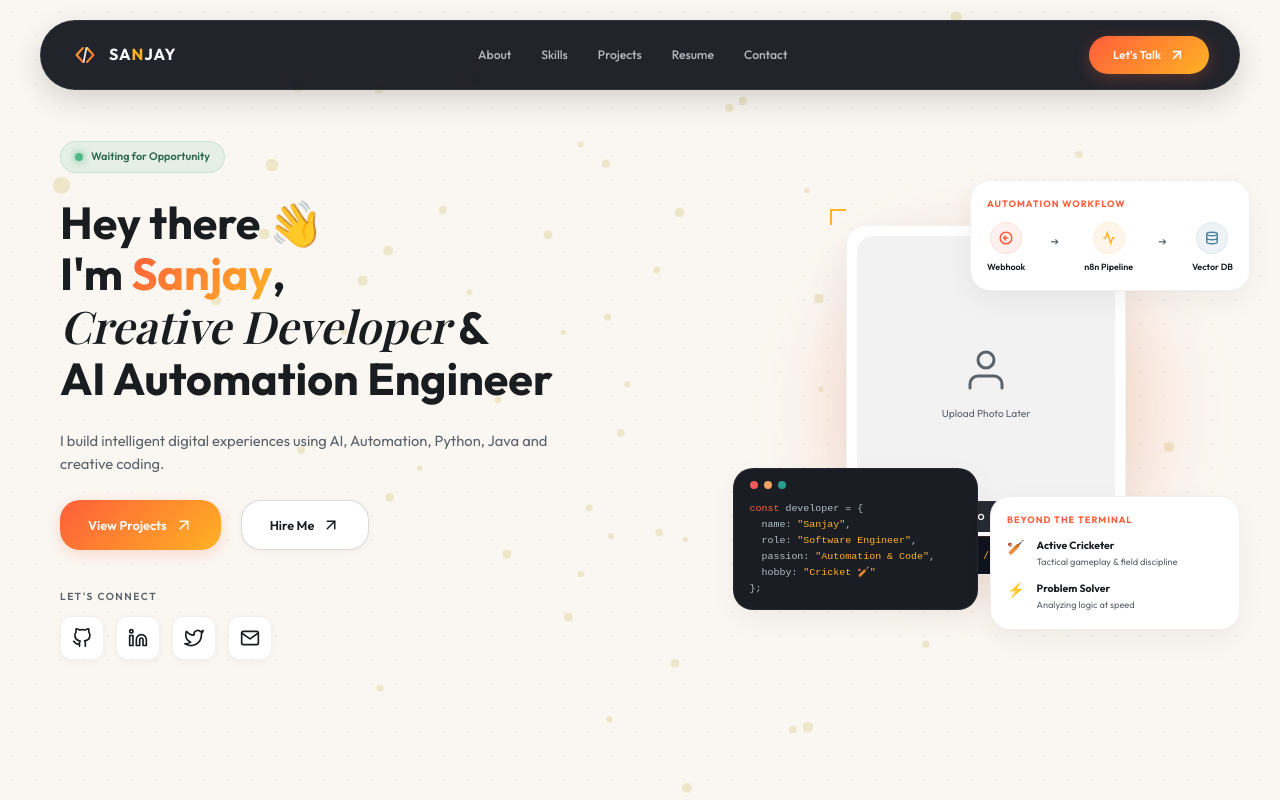
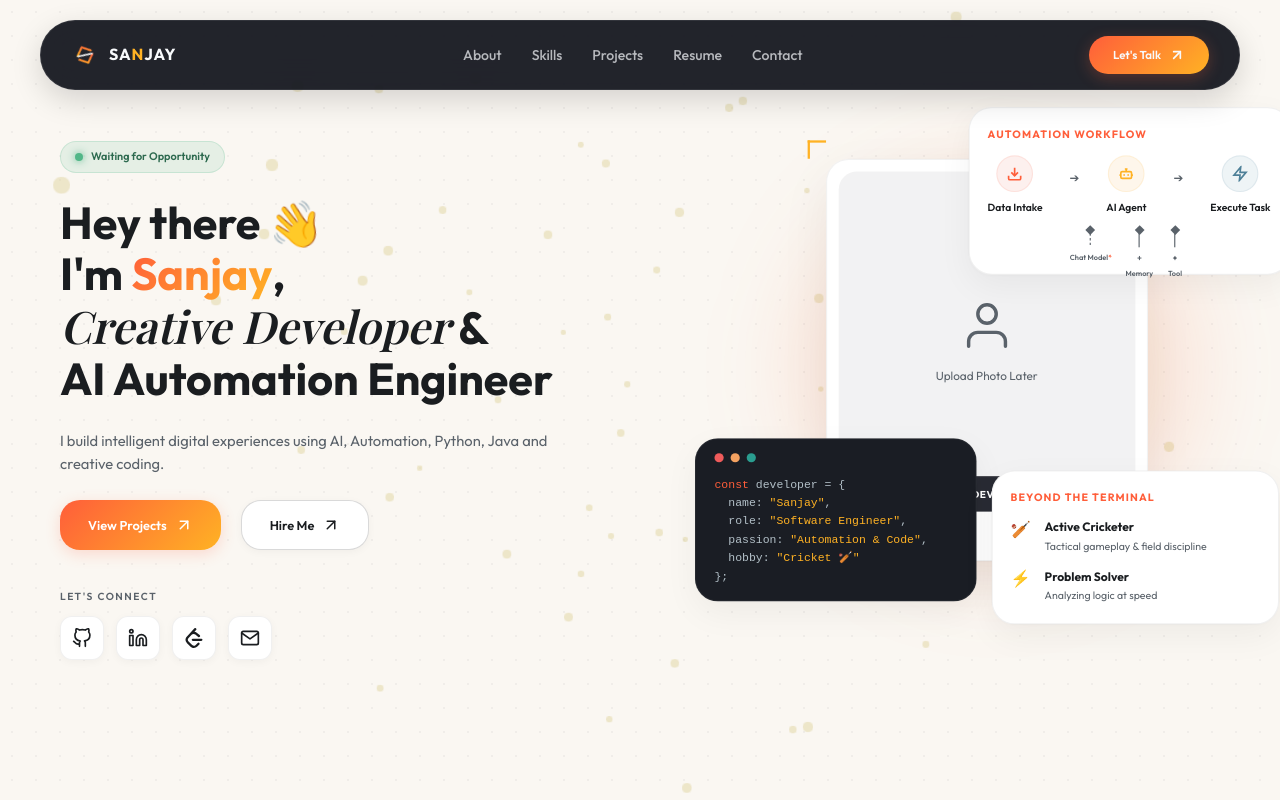
Before and after one commit to sanjay-jetx/Portfolio, a React (Vite) app: page / in a window 1280 px wide. Built offline with nearby package versions, Linux system fonts and the light colour scheme; a web font is replaced by a local one.

Commit message:
Scale up hero visuals by 15% and update AI agent UI

```diff
--- a/src/components/Hero/Hero.tsx
+++ b/src/components/Hero/Hero.tsx
@@ -1,5 +1,6 @@
 import React, { useState, useEffect } from 'react';
 import { motion } from 'framer-motion';
+import { SiLeetcode } from 'react-icons/si';
 
 const Hero: React.FC = () => {
   const [copied, setCopied] = useState(false);
@@ -23,7 +24,7 @@ const Hero: React.FC = () => {
   }, []);
 
   const copyToClipboard = () => {
-    navigator.clipboard.writeText("sanjay@example.com"); // Replace with actual email later
+    navigator.clipboard.writeText("sanjaynathiya81@gmail.com");
     setCopied(true);
     setTimeout(() => setCopied(false), 2000);
   };
@@ -93,14 +94,14 @@ const Hero: React.FC = () => {
           <motion.div className="social-connect" variants={itemVariants}>
             <span className="connect-label">Let's connect</span>
             <div className="social-icons">
-              <a href="https://github.com" target="_blank" rel="noopener noreferrer" className="social-icon-link" title="GitHub">
+              <a href="https://github.com/sanjay-jetx" target="_blank" rel="noopener noreferrer" className="social-icon-link" title="GitHub">
                 <svg width="20" height="20" viewBox="0 0 24 24" fill="none" stroke="currentColor" strokeWidth="2" strokeLinecap="round" strokeLinejoin="round"><path d="M9 19c-5 1.5-5-2.5-7-3m14 6v-3.87a3.37 3.37 0 0 0-.94-2.61c3.14-.35 6.44-1.54 6.44-7A5.44 5.44 0 0 0 20 4.77 5.07 5.07 0 0 0 19.91 1S18.73.65 16 2.48a13.38 13.38 0 0 0-7 0C6.27.65 5.09 1 5.09 1A5.07 5.07 0 0 0 5 4.77a5.44 5.44 0 0 0-1.5 3.78c0 5.42 3.3 6.61 6.44 7A3.37 3.37 0 0 0 9 18.13V22"></path></svg>
               </a>
-              <a href="https://linkedin.com" target="_blank" rel="noopener noreferrer" className="social-icon-link" title="LinkedIn">
+              <a href="https://www.linkedin.com/in/sanjay-m-86830426a/" target="_blank" rel="noopener noreferrer" className="social-icon-link" title="LinkedIn">
                 <svg width="20" height="20" viewBox="0 0 24 24" fill="none" stroke="currentColor" strokeWidth="2" strokeLinecap="round" strokeLinejoin="round"><path d="M16 8a6 6 0 0 1 6 6v7h-4v-7a2 2 0 0 0-2-2 2 2 0 0 0-2 2v7h-4v-7a6 6 0 0 1 6-6z"></path><rect x="2" y="9" width="4" height="12"></rect><circle cx="4" cy="4" r="2"></circle></svg>
               </a>
-              <a href="https://twitter.com" target="_blank" rel="noopener noreferrer" className="social-icon-link" title="Twitter">
-                <svg width="20" height="20" viewBox="0 0 24 24" fill="none" stroke="currentColor" strokeWidth="2" strokeLinecap="round" strokeLinejoin="round"><path d="M23 3a10.9 10.9 0 0 1-3.14 1.53 4.48 4.48 0 0 0-7.86 3v1A10.66 10.66 0 0 1 3 4s-4 9 5 13a11.64 11.64 0 0 1-7 2c9 5 20 0 20-11.5a4.5 4.5 0 0 0-.08-.83A7.72 7.72 0 0 0 23 3z"></path></svg>
+              <a href="https://leetcode.com/u/s4njay/" target="_blank" rel="noopener noreferrer" className="social-icon-link" title="LeetCode">
+                <SiLeetcode size={20} />
               </a>
               <button onClick={copyToClipboard} className="social-icon-link email-btn" title="Copy Email">
                 {copied ? (
@@ -147,18 +148,14 @@ const Hero: React.FC = () => {
                   }}
                 /> */}
                 <div className="photo-brand-overlay">
-                  <span className="brand-logo text-orange">MLH</span>
+                  <span className="brand-logo text-orange">PEC-Hacks</span>
                   <span className="brand-divider">|</span>
-                  <span className="brand-logo">Devfolio</span>
+                  <span className="brand-logo">DEVFOLIO</span>
                   <span className="brand-divider">|</span>
-                  <span className="brand-logo">orkes</span>
-                  <span className="brand-divider">|</span>
-                  <span className="brand-logo text-blue">IEEE</span>
+                  <span className="brand-logo text-blue">ECSoc</span>
                 </div>
               </div>
-              <div className="photo-coords">
-                LAT: 13.0827° N / LON: 80.2707° E
-              </div>
+
             </div>
           </motion.div>
 
@@ -196,26 +193,59 @@ const Hero: React.FC = () => {
             whileHover={widgetHover}
           >
             <div className="widget-title">AUTOMATION WORKFLOW</div>
-            <div className="workflow-steps">
-              <div className="step-node" title="Webhook Trigger">
+            <div className="workflow-steps" style={{ paddingBottom: '35px' }}>
+              <div className="step-node" title="Data Intake">
                 <div className="step-icon webhook">
-                  <svg width="14" height="14" viewBox="0 0 24 24" fill="none" stroke="currentColor" strokeWidth="2.5"><circle cx="12" cy="12" r="10"></circle><polyline points="12 8 8 12 12 16"></polyline><line x1="16" y1="12" x2="8" y2="12"></line></svg>
+                  <svg width="14" height="14" viewBox="0 0 24 24" fill="none" stroke="currentColor" strokeWidth="2.5"><path d="M21 15v4a2 2 0 0 1-2 2H5a2 2 0 0 1-2-2v-4"></path><polyline points="7 10 12 15 17 10"></polyline><line x1="12" y1="15" x2="12" y2="3"></line></svg>
                 </div>
-                <span>Webhook</span>
+                <span>Data Intake</span>
               </div>
               <div className="step-arrow">➔</div>
-              <div className="step-node" title="n8n Pipeline">
+              <div className="step-node" title="AI Agent" style={{ position: 'relative' }}>
                 <div className="step-icon n8n">
-                  <svg width="14" height="14" viewBox="0 0 24 24" fill="none" stroke="currentColor" strokeWidth="2.5"><path d="M22 12h-4l-3 9L9 3l-3 9H2"></path></svg>
+                  <svg width="14" height="14" viewBox="0 0 24 24" fill="none" stroke="currentColor" strokeWidth="2.5"><rect x="4" y="9" width="16" height="10" rx="2" ry="2"></rect><path d="M12 9V5"></path><path d="M10 5h4"></path><path d="M9 13v2"></path><path d="M15 13v2"></path><path d="M4 14H2"></path><path d="M22 14h-2"></path></svg>
                 </div>
-                <span>n8n Pipeline</span>
+                <span>AI Agent</span>
+
+                {/* Agent Sub-nodes Diagram */}
+                <div style={{
+                  position: 'absolute', top: '100%', left: '50%', transform: 'translateX(-50%)',
+                  display: 'flex', gap: '12px', marginTop: '10px', pointerEvents: 'none', whiteSpace: 'nowrap'
+                }}>
+                  {/* Chat Model */}
+                  <div style={{ display: 'flex', flexDirection: 'column', alignItems: 'center', gap: '2px' }}>
+                    <div style={{ width: '6px', height: '6px', background: 'var(--text-muted)', transform: 'rotate(45deg)', marginBottom: '-6px', zIndex: 1 }} />
+                    <svg width="2" height="16" viewBox="0 0 2 16"><line x1="1" y1="0" x2="1" y2="16" stroke="var(--text-muted)" strokeWidth="1" strokeDasharray="2 2"/></svg>
+                    <span style={{ fontSize: '0.5rem', color: 'var(--text-muted)', marginTop: '2px' }}>Chat Model<span style={{color: 'var(--color-rose)'}}>*</span></span>
+                  </div>
+
+                  {/* Memory */}
+                  <div style={{ display: 'flex', flexDirection: 'column', alignItems: 'center', gap: '2px' }}>
+                    <div style={{ width: '6px', height: '6px', background: 'var(--text-muted)', transform: 'rotate(45deg)', marginBottom: '-6px', zIndex: 1 }} />
+                    <div style={{ width: '1px', height: '16px', background: 'var(--text-muted)' }}></div>
+                    <div style={{ width: '14px', height: '14px', background: 'rgba(255,255,255,0.05)', border: '1px solid rgba(255,255,255,0.1)', borderRadius: '3px', display: 'flex', alignItems: 'center', justifyContent: 'center' }}>
+                       <span style={{ fontSize: '0.6rem', color: 'var(--text-muted)' }}>+</span>
+                    </div>
+                    <span style={{ fontSize: '0.5rem', color: 'var(--text-muted)' }}>Memory</span>
+                  </div>
+
+                  {/* Tool */}
+                  <div style={{ display: 'flex', flexDirection: 'column', alignItems: 'center', gap: '2px' }}>
+                    <div style={{ width: '6px', height: '6px', background: 'var(--text-muted)', transform: 'rotate(45deg)', marginBottom: '-6px', zIndex: 1 }} />
+                    <div style={{ width: '1px', height: '16px', background: 'var(--text-muted)' }}></div>
+                    <div style={{ width: '14px', height: '14px', background: 'rgba(255,255,255,0.05)', border: '1px solid rgba(255,255,255,0.1)', borderRadius: '3px', display: 'flex', alignItems: 'center', justifyContent: 'center' }}>
+                       <span style={{ fontSize: '0.6rem', color: 'var(--text-muted)' }}>+</span>
+                    </div>
+                    <span style={{ fontSize: '0.5rem', color: 'var(--text-muted)' }}>Tool</span>
+                  </div>
+                </div>
               </div>
               <div className="step-arrow">➔</div>
-              <div className="step-node" title="Vector Database">
+              <div className="step-node" title="Execute Task">
                 <div className="step-icon db">
-                  <svg width="14" height="14" viewBox="0 0 24 24" fill="none" stroke="currentColor" strokeWidth="2.5"><ellipse cx="12" cy="5" rx="9" ry="3"></ellipse><path d="M3 5v14c0 1.66 4 3 9 3s9-1.34 9-3V5"></path><path d="M3 12c0 1.66 4 3 9 3s9-1.34 9-3"></path></svg>
+                  <svg width="14" height="14" viewBox="0 0 24 24" fill="none" stroke="currentColor" strokeWidth="2.5"><polygon points="13 2 3 14 12 14 11 22 21 10 12 10 13 2"></polygon></svg>
                 </div>
-                <span>Vector DB</span>
+                <span>Execute Task</span>
               </div>
             </div>
           </motion.div>
--- a/src/components/Navbar/Navbar.tsx
+++ b/src/components/Navbar/Navbar.tsx
@@ -22,7 +22,7 @@ const Navbar: React.FC<NavbarProps> = ({ fadeLoader, logoRef }) => {
                 fill="none"
                 xmlns="http://www.w3.org/2000/svg"
               >
-                <g className="animate-[spin_8s_linear_infinite] origin-center">
+                <g className="inner-spin-group">
                   {/* Left bracket < */}
                   <path
                     d="M17 10 L8 20 L17 30"
--- a/src/index.css
+++ b/src/index.css
@@ -172,7 +172,7 @@ a {
 .nav-link {
   color: rgba(248, 250, 252, 0.7);
   font-weight: 500;
-  font-size: 0.95rem;
+  font-size: 1.1rem;
 }
 
 .nav-link:hover {
@@ -470,6 +470,7 @@ a {
   display: flex;
   align-items: center;
   justify-content: center;
+  transform: translateY(-40px) scale(1.15);
 }
 
 .space-glow {
@@ -964,3 +965,13 @@ a {
 .main-content.fade-in {
   opacity: 1;
 }
+
+@keyframes slowSpin {
+  0% { transform: rotate(0deg); }
+  100% { transform: rotate(360deg); }
+}
+
+.inner-spin-group {
+  animation: slowSpin 8s linear infinite;
+  transform-origin: 20px 20px;
+}
```
